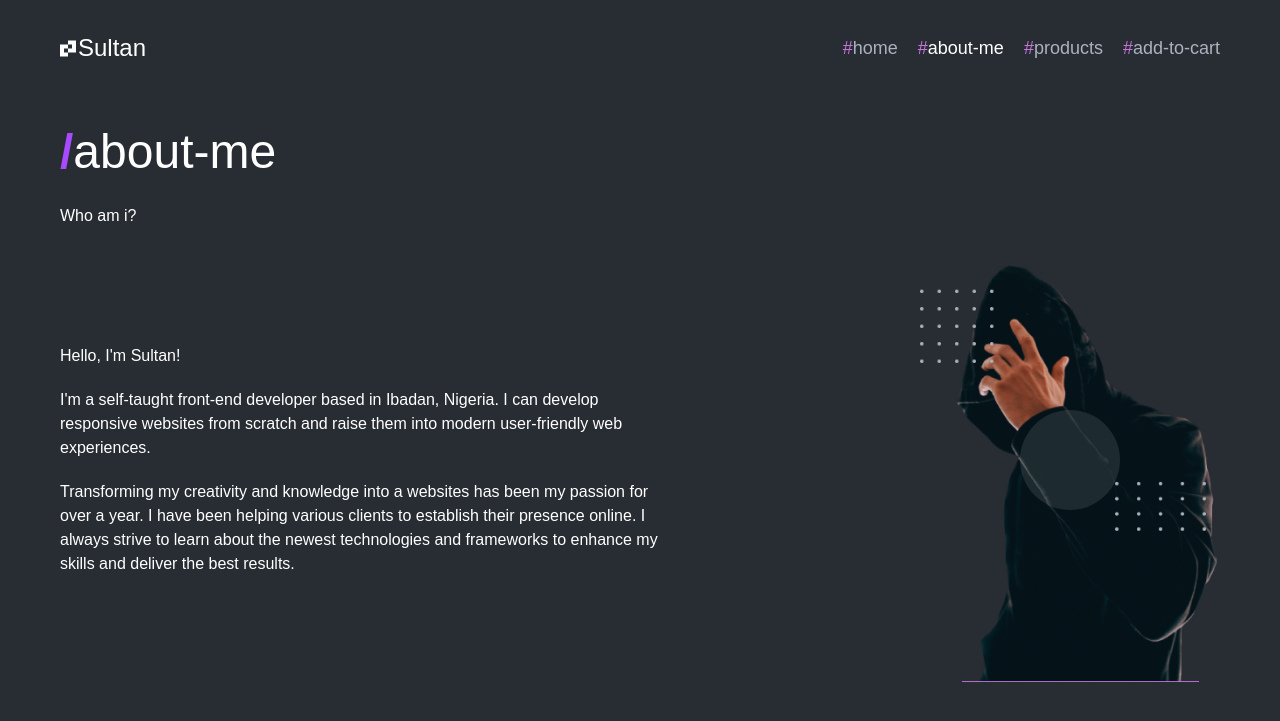
After one commit to devsultan06/MyWebsite, a Laravel app: page /about in a window 1280 px wide. The commit adds this page. Shown: the top 721 px of the page. Run offline with Laravel 12, Linux system fonts and the light colour scheme; style sheets or scripts are compiled from the project's sources; some libraries are stand-ins or nearby versions.

Commit message:
Add about page and update navigation links

```diff
--- /dev/null
+++ b/app/Http/Controllers/PageController.php
@@ -0,0 +1,13 @@
+<?php
+
+namespace App\Http\Controllers;
+
+use Illuminate\Http\Request;
+
+class PageController extends Controller
+{
+    public function about()
+    {
+        return view('about'); // This will return the about.blade.php view
+    }
+}
--- a/resources/css/app.css
+++ b/resources/css/app.css
@@ -164,7 +164,7 @@ html {
     color: white;
 }
 
-.text-section .highlight {
+.highlight {
     color: #a84aff;
     font-weight: bold;
 }
@@ -217,8 +217,59 @@ html {
     text-align: right;
 }
 
+div.about-me {
+    padding: 0 60px;
+    color: white;
+    margin-top: 20px;
+}
+
+.container {
+    display: flex;
+    flex-direction: row;
+    justify-content: space-between;
+    align-items: center;
+    width: 100%;
+    padding: 10px 60px;
+    gap: 50px;
+    color: white;
+}
+
+.text {
+    max-width: 600px;
+}
+
+.image {
+    position: relative;
+}
+
+.image img {
+    width: 300px;
+}
+
+.image::before {
+    content: "";
+    position: absolute;
+    top: 50%;
+    left: 50%;
+    transform: translate(-50%, -50%);
+    width: 100px;
+    height: 100px;
+    background-color: #eee;
+    opacity: 0.1;
+    border-radius: 50%;
+}
+
+h1 {
+    font-size: 3rem;
+    margin-bottom: 1rem;
+}
+
+p {
+    line-height: 1.5;
+}
 @media screen and (max-width: 768px) {
-    .hero-content {
+    .hero-content,
+    .container {
         flex-direction: column;
         text-align: center;
     }
--- /dev/null
+++ b/resources/views/about.blade.php
@@ -0,0 +1,56 @@
+<!DOCTYPE html>
+<html lang="en">
+
+<head>
+    <meta charset="UTF-8">
+    <meta name="viewport" content="width=device-width, initial-scale=1.0">
+    <title>About Me</title>
+    @vite('resources/css/app.css')
+</head>
+
+<body>
+    <nav class="navbar">
+        <div class="navbar-container">
+            <a href="#" class="logo">
+                <img src="{{ asset('images/Logo.png') }}" alt="Logo">Sultan
+            </a>
+            <button class="menu-toggle" id="menuToggle">
+                <i class="fa-solid fa-bars"></i>
+            </button>
+            <ul class="nav-links" id="navLinks">
+
+                <li><a href="{{ url('/') }}"><span>#</span>home</a></li>
+                <li><a href=" {{ route('about') }}" class="active"><span>#</span>about-me</a></li>
+                <li><a href="#products"><span>#</span>products</a></li>
+                <li><a href="#cart"><span>#</span>add-to-cart</a></li>
+            </ul>
+            <button class="close-menu" id="closeMenu">
+                <i class="fa-solid fa-times"></i>
+            </button>
+        </div>
+    </nav>
+
+    <div class="about-me">
+        <h1> <span class="highlight">/</span>about-me</h1>
+        <p>Who am i?</p>
+    </div>
+
+    <div class="container">
+        <div class="text">
+            <p style="margin-bottom: 20px;">Hello, I'm Sultan!</p>
+            <p style="margin-bottom: 20px;">I'm a self-taught front-end developer based in Ibadan, Nigeria. I can develop responsive websites from scratch and raise them into modern user-friendly web experiences.</p>
+            <p>Transforming my creativity and knowledge into a websites has been my passion for over a year. I have been helping various clients to establish their presence online. I always strive to learn about the newest technologies and frameworks to enhance my skills and deliver the best results.</p>
+        </div>
+        <div class="image">
+            <img src="{{ asset('images/pp2.png') }}" alt="Profile Picture">
+        </div>
+    </div>
+    <script
+        src="https://kit.fontawesome.com/b13eb6739b.js"
+        crossorigin="anonymous">
+    </script>
+    @vite('resources/js/app.js')
+
+</body>
+
+</html>
--- a/resources/views/welcome.blade.php
+++ b/resources/views/welcome.blade.php
@@ -20,8 +20,8 @@
             </button>
             <ul class="nav-links" id="navLinks">
 
-                <li><a href="#home" class="active"><span>#</span>home</a></li>
-                <li><a href="#about-me"><span>#</span>about-me</a></li>
+                <li><a href="{{ url('/') }} class="active"><span>#</span>home</a></li>
+                <li><a href="{{ route('about') }}"><span>#</span>about-me</a></li>
                 <li><a href="#products"><span>#</span>products</a></li>
                 <li><a href="#cart"><span>#</span>add-to-cart</a></li>
             </ul>
--- a/routes/web.php
+++ b/routes/web.php
@@ -1,7 +1,11 @@
 <?php
 
 use Illuminate\Support\Facades\Route;
+use App\Http\Controllers\PageController;
 
+// Existing home route
 Route::get('/', function () {
     return view('welcome');
 });
+
+Route::get('/about', [PageController::class, 'about'])->name('about');
```
Also changed, not shown: public/images/pp2.png (added).
